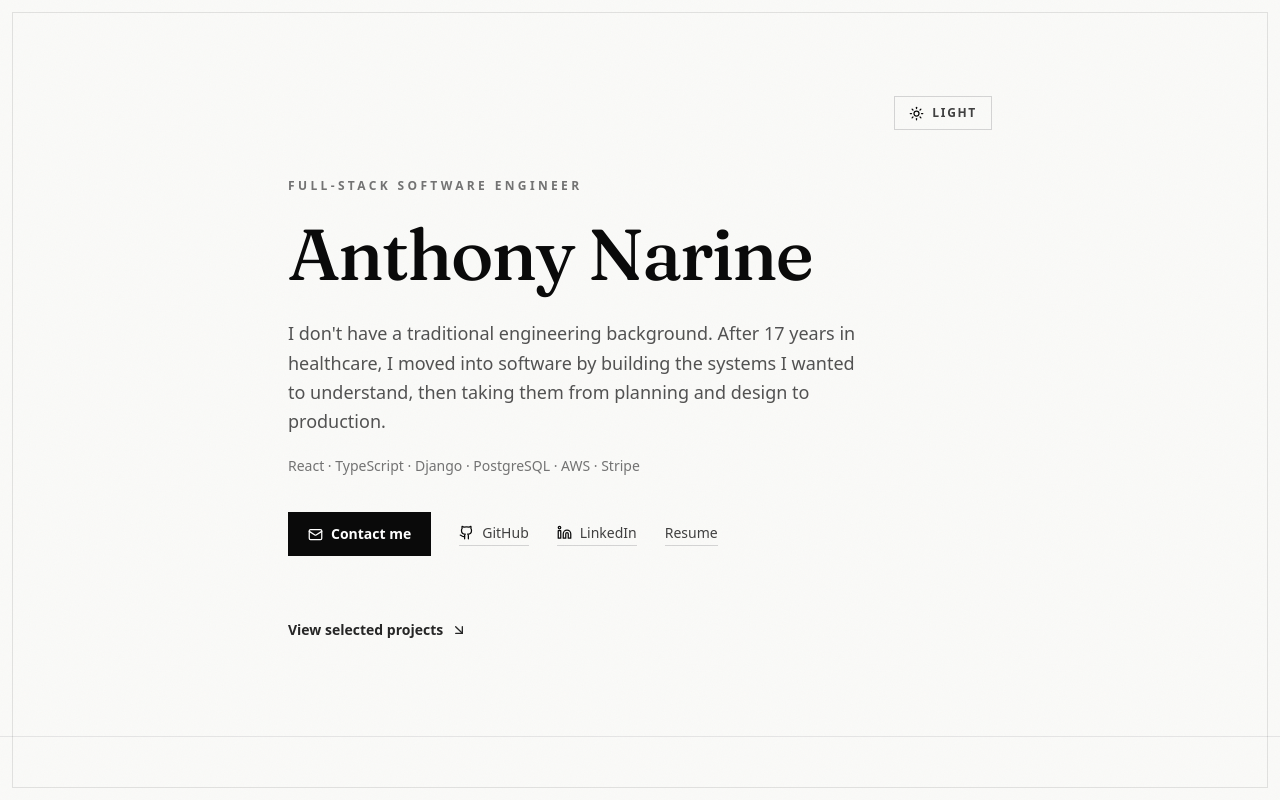
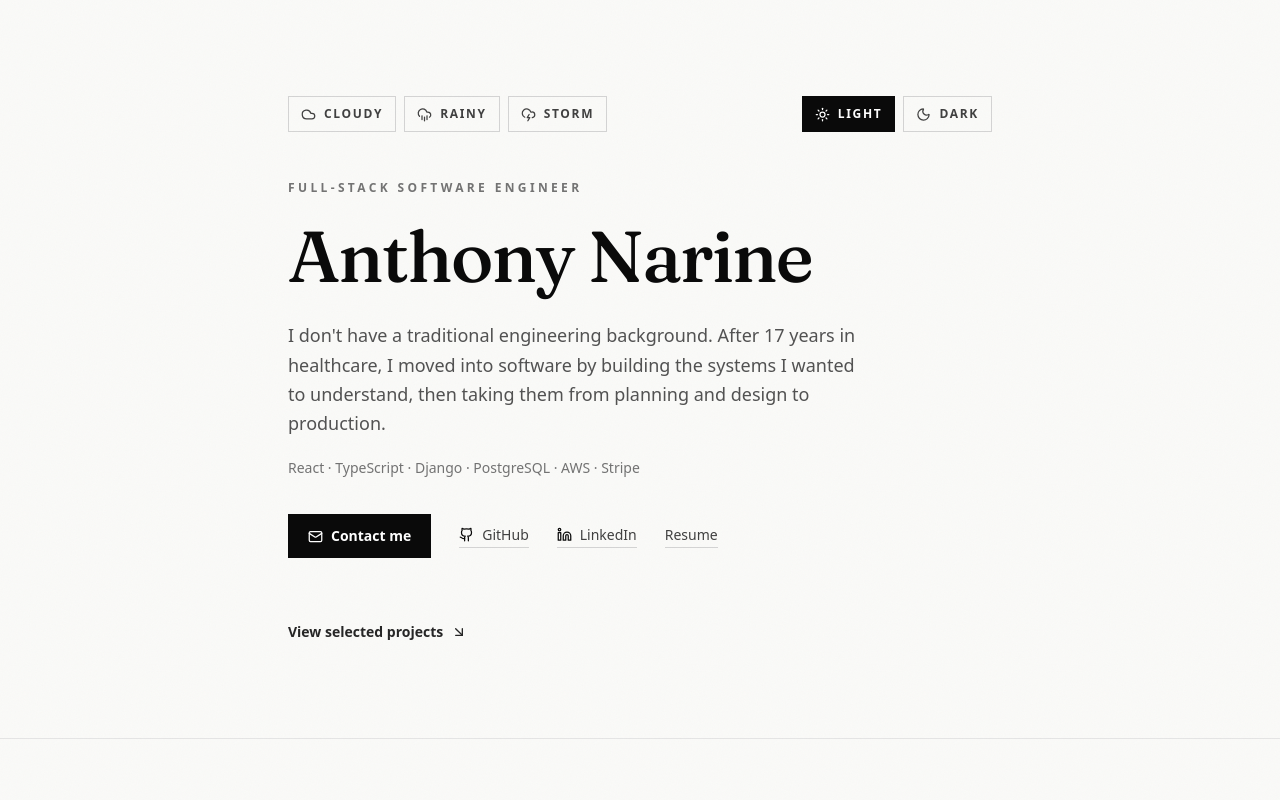
Before and after one commit to anthonynarine/portfolio-demo-hub, a React (Vite) app: page / in a window 1280 px wide. Shown: the top 800 px of the page. Built offline with nearby package versions, Linux system fonts and the light colour scheme.

Commit message:
updated resume and and few ui pieces

```diff
--- a/src/App.tsx
+++ b/src/App.tsx
@@ -17,7 +17,7 @@ const focusAreas = [
 
 export default function App() {
   return (
-    <div className="min-h-screen bg-[#FAFAF8] text-neutral-950 cloudy:bg-[#ECEFEB] dark:bg-neutral-950 rainy:bg-[#0F1113] dark:text-neutral-50">
+    <div className="min-h-screen bg-[#FAFAF8] text-neutral-950 cloudy:bg-[#D7DDE1] dark:bg-neutral-950 rainy:bg-[#0F1113] thunderstorm:bg-[#2D333B] dark:text-neutral-50">
       <div
         aria-hidden="true"
         className="bg-grain pointer-events-none fixed inset-0 z-30 opacity-[0.035] mix-blend-multiply cloudy:opacity-[0.06] dark:mix-blend-screen"
@@ -28,9 +28,8 @@ export default function App() {
       />
       <div
         aria-hidden="true"
-        className="pointer-events-none fixed inset-2 z-40 border border-neutral-950/10 cloudy:border-neutral-950/15 dark:border-neutral-50/10 sm:inset-3"
+        className="lightning-layer pointer-events-none fixed inset-0 z-30"
       />
-
       <Header
         name="Anthony Narine"
         headline="Full-stack software engineer"
@@ -70,7 +69,7 @@ export default function App() {
           </Reveal>
         </section>
 
-        <section className="border-y border-neutral-200 bg-[#F3F1EC] cloudy:border-neutral-300 cloudy:bg-[#E0E4DD] dark:border-neutral-800 dark:bg-neutral-900 rainy:bg-[#181B1F]">
+        <section className="border-y border-neutral-200 bg-[#F3F1EC] cloudy:border-neutral-300 cloudy:bg-[#C9D2D8] dark:border-neutral-800 dark:bg-neutral-900 rainy:bg-[#181B1F] thunderstorm:bg-[#3A424B]">
           <Reveal className="mx-auto grid max-w-3xl gap-10 px-5 py-16 sm:px-8 lg:max-w-3xl lg:grid-cols-[0.8fr_1.2fr] lg:px-16 lg:py-20">
             <div>
               <p className="text-xs font-semibold uppercase tracking-[0.28em] text-neutral-500 dark:text-neutral-400">
--- a/src/components/Header.tsx
+++ b/src/components/Header.tsx
@@ -37,7 +37,7 @@ export function Header({ name, headline, subhead }: HeaderProps) {
   const hasResume = Boolean(profileLinks.resume);
 
   return (
-    <header className="bg-[#FAFAF8] text-neutral-950 cloudy:bg-[#ECEFEB] dark:bg-neutral-950 rainy:bg-[#0F1113] dark:text-neutral-50">
+    <header className="bg-[#FAFAF8] text-neutral-950 cloudy:bg-[#D7DDE1] dark:bg-neutral-950 rainy:bg-[#0F1113] thunderstorm:bg-[#2D333B] dark:text-neutral-50">
       <div className="mx-auto flex min-h-[640px] max-w-3xl flex-col justify-center px-5 py-24 sm:px-8">
         <div className="animate-fade-up mb-12 flex justify-end">
           <ThemeToggle />
--- a/src/components/ThemeToggle.tsx
+++ b/src/components/ThemeToggle.tsx
@@ -2,40 +2,49 @@
 // # Filename: src/components/ThemeToggle.tsx
 
 import { useEffect, useState } from "react";
-import { Cloud, CloudRain, Moon, Sun } from "lucide-react";
+import { Cloud, CloudLightning, CloudRain, Moon, Sun } from "lucide-react";
 
-type ThemeMode = "light" | "cloudy" | "dark" | "rainy";
+type ThemeMode = "light" | "cloudy" | "dark" | "rainy" | "thunderstorm";
+
+const atmosphereModes: ThemeMode[] = ["cloudy", "rainy", "thunderstorm"];
+const baseModes: ThemeMode[] = ["light", "dark"];
 
 function setHtmlTheme(mode: ThemeMode) {
   const root = document.documentElement;
-  root.classList.remove("cloudy", "dark", "rainy");
+  root.classList.remove("cloudy", "dark", "rainy", "thunderstorm");
   if (mode !== "light") root.classList.add(mode);
 }
 
 function getInitialTheme(): ThemeMode {
   const saved = localStorage.getItem("theme") as ThemeMode | null;
-  if (saved === "light" || saved === "cloudy" || saved === "dark" || saved === "rainy") return saved;
+  if (
+    saved === "light" ||
+    saved === "cloudy" ||
+    saved === "dark" ||
+    saved === "rainy" ||
+    saved === "thunderstorm"
+  ) {
+    return saved;
+  }
 
   const prefersDark = window.matchMedia?.("(prefers-color-scheme: dark)").matches;
   return prefersDark ? "dark" : "light";
-}
-
-function getNextTheme(mode: ThemeMode): ThemeMode {
-  if (mode === "light") return "cloudy";
-  if (mode === "cloudy") return "dark";
-  if (mode === "dark") return "rainy";
-  return "light";
 }
 
 function getThemeIcon(mode: ThemeMode) {
   if (mode === "cloudy") return <Cloud size={15} />;
   if (mode === "dark") return <Moon size={15} />;
   if (mode === "rainy") return <CloudRain size={15} />;
+  if (mode === "thunderstorm") return <CloudLightning size={15} />;
   return <Sun size={15} />;
 }
 
 function getThemeLabel(mode: ThemeMode) {
   return mode[0].toUpperCase() + mode.slice(1);
+}
+
+function getVisibleLabel(mode: ThemeMode) {
+  return mode === "thunderstorm" ? "Storm" : getThemeLabel(mode);
 }
 
 export function ThemeToggle() {
@@ -45,24 +54,55 @@ export function ThemeToggle() {
     setHtmlTheme(mode);
   }, [mode]);
 
-  function toggleTheme() {
-    const next = getNextTheme(mode);
+  function chooseTheme(next: ThemeMode) {
     setMode(next);
     setHtmlTheme(next);
     localStorage.setItem("theme", next);
   }
 
+  function buttonClass(themeMode: ThemeMode) {
+    const isActive = mode === themeMode;
+    return [
+      "inline-flex h-9 items-center justify-center gap-2 border px-3 text-xs font-semibold uppercase tracking-[0.14em] transition",
+      isActive
+        ? "border-neutral-950 bg-neutral-950 text-white dark:border-neutral-50 dark:bg-neutral-50 dark:text-neutral-950"
+        : "border-neutral-300 text-neutral-700 hover:border-neutral-950 hover:text-neutral-950 dark:border-neutral-700 dark:text-neutral-300 dark:hover:border-neutral-50 dark:hover:text-neutral-50",
+    ].join(" ");
+  }
+
   return (
-    <button
-      type="button"
-      onClick={toggleTheme}
-      className="inline-flex items-center gap-2 border border-neutral-300 px-3.5 py-2 text-xs font-semibold uppercase tracking-[0.14em] text-neutral-700 transition hover:border-neutral-950 hover:text-neutral-950 dark:border-neutral-700 dark:text-neutral-300 dark:hover:border-neutral-50 dark:hover:text-neutral-50"
-      aria-label={`Toggle theme, current mode ${getThemeLabel(mode)}`}
-    >
-      <span className="text-neutral-950 dark:text-neutral-50">
-        {getThemeIcon(mode)}
-      </span>
-      <span className="hidden sm:inline">{getThemeLabel(mode)}</span>
-    </button>
+    <div className="flex w-full flex-wrap items-center justify-between gap-3">
+      <div className="flex flex-wrap items-center gap-2" aria-label="Atmosphere modes">
+        {atmosphereModes.map((themeMode) => (
+          <button
+            key={themeMode}
+            type="button"
+            onClick={() => chooseTheme(themeMode)}
+            className={buttonClass(themeMode)}
+            aria-pressed={mode === themeMode}
+            aria-label={`Use ${getThemeLabel(themeMode)} mode`}
+          >
+            {getThemeIcon(themeMode)}
+            <span className="hidden sm:inline">{getVisibleLabel(themeMode)}</span>
+          </button>
+        ))}
+      </div>
+
+      <div className="flex items-center gap-2" aria-label="Light and dark modes">
+        {baseModes.map((themeMode) => (
+          <button
+            key={themeMode}
+            type="button"
+            onClick={() => chooseTheme(themeMode)}
+            className={buttonClass(themeMode)}
+            aria-pressed={mode === themeMode}
+            aria-label={`Use ${getThemeLabel(themeMode)} mode`}
+          >
+            {getThemeIcon(themeMode)}
+            <span className="hidden sm:inline">{getThemeLabel(themeMode)}</span>
+          </button>
+        ))}
+      </div>
+    </div>
   );
 }
--- a/src/index.css
+++ b/src/index.css
@@ -4,8 +4,9 @@
 @import "tailwindcss";
 
 @custom-variant cloudy (&:where(.cloudy, .cloudy *));
-@custom-variant dark (&:where(.dark, .dark *, .rainy, .rainy *));
+@custom-variant dark (&:where(.dark, .dark *, .rainy, .rainy *, .thunderstorm, .thunderstorm *));
 @custom-variant rainy (&:where(.rainy, .rainy *));
+@custom-variant thunderstorm (&:where(.thunderstorm, .thunderstorm *));
 
 /* # Step 0: theme tokens (Tailwind v4 is CSS-config, no tailwind.config.js) */
 @theme {
@@ -56,9 +57,16 @@ html.rainy body {
   color-scheme: dark;
 }
 
+html.thunderstorm,
+html.thunderstorm body {
+  background-color: #2d333b;
+  color: #fafafa;
+  color-scheme: dark;
+}
+
 html.cloudy,
 html.cloudy body {
-  background-color: #ecefeb;
+  background-color: #d7dde1;
   color: #0a0a0a;
   color-scheme: light;
 }
@@ -116,28 +124,58 @@ html.rainy .rain-layer {
   opacity: 0.1;
 }
 
+.lightning-layer {
+  background:
+    linear-gradient(112deg, transparent 0 45%, rgb(255 255 255 / 0.42) 45.6% 47.2%, transparent 47.8% 100%),
+    linear-gradient(70deg, transparent 0 48%, rgb(255 255 255 / 0.32) 48.6% 50.3%, transparent 50.9% 100%),
+    linear-gradient(126deg, transparent 0 45%, rgb(255 255 255 / 0.28) 45.7% 47.1%, transparent 47.7% 100%),
+    radial-gradient(circle at 68% 14%, rgb(255 255 255 / 0.18), transparent 18%),
+    linear-gradient(180deg, rgb(70 78 88 / 0.2), transparent 55%);
+  background-position: 66% 5%, 68% 22%, 65% 31%, 0 0, 0 0;
+  background-size: 82px 170px, 74px 92px, 68px 110px, 100% 100%, 100% 100%;
+  background-repeat: no-repeat;
+  opacity: 0;
+}
+
+html.thunderstorm .lightning-layer {
+  opacity: 0.08;
+  animation: lightning-flash 7.5s linear infinite;
+}
+
+html.thunderstorm .bg-grain {
+  opacity: 0.09;
+}
+
+html.thunderstorm .border-neutral-800 {
+  border-color: #48515b;
+}
+
+html.thunderstorm .text-neutral-400 {
+  color: #c4cbd2;
+}
+
 html.cloudy .bg-grain {
-  opacity: 0.075;
+  opacity: 0.07;
 }
 
 html.cloudy .border-neutral-200 {
-  border-color: #d5d9d2;
+  border-color: #c2cbd1;
 }
 
 html.cloudy .border-neutral-300 {
-  border-color: #bdc3bb;
+  border-color: #aab6bf;
 }
 
 html.cloudy .text-neutral-500 {
-  color: #6f766e;
+  color: #5f6972;
 }
 
 html.cloudy .text-neutral-600 {
-  color: #59615a;
+  color: #4d5861;
 }
 
 html.cloudy .text-neutral-700 {
-  color: #3f4741;
+  color: #35404a;
 }
 
 @keyframes rain-fall {
@@ -146,10 +184,36 @@ html.cloudy .text-neutral-700 {
   }
 }
 
+@keyframes lightning-flash {
+  0%,
+  58%,
+  63%,
+  100% {
+    opacity: 0.08;
+  }
+  59% {
+    opacity: 0.4;
+  }
+  60% {
+    opacity: 0.12;
+  }
+  61% {
+    opacity: 0.3;
+  }
+  62% {
+    opacity: 0.08;
+  }
+}
+
 @media (prefers-reduced-motion: reduce) {
   html.rainy .rain-layer {
     animation: none;
     opacity: 0.045;
+  }
+
+  html.thunderstorm .lightning-layer {
+    animation: none;
+    opacity: 0.08;
   }
 }
 
@@ -169,8 +233,10 @@ html.cloudy .text-neutral-700 {
   body,
   html.dark,
   html.rainy,
+  html.thunderstorm,
   html.dark body,
-  html.rainy body {
+  html.rainy body,
+  html.thunderstorm body {
     background-color: #ffffff !important;
     color: #0a0a0a !important;
     color-scheme: light !important;
--- a/src/pages/ResumePage.tsx
+++ b/src/pages/ResumePage.tsx
@@ -29,7 +29,7 @@ export default function ResumePage() {
   }, []);
 
   return (
-    <div className="resume-page min-h-screen bg-[#FAFAF8] text-neutral-950 cloudy:bg-[#ECEFEB] dark:bg-neutral-950 rainy:bg-[#0F1113] dark:text-neutral-50 print:min-h-0 print:bg-white">
+    <div className="resume-page min-h-screen bg-[#FAFAF8] text-neutral-950 cloudy:bg-[#D7DDE1] dark:bg-neutral-950 rainy:bg-[#0F1113] thunderstorm:bg-[#2D333B] dark:text-neutral-50 print:min-h-0 print:bg-white">
       <main className="mx-auto max-w-3xl px-5 py-12 sm:px-8 print:max-w-none print:px-0 print:py-0">
         <ResumeHeader />
         <ResumeSummary />
```
Also changed, not shown: scripts/generate-ats-resume.mjs (+8 -7 lines), src/features/resume/data/resumeData.ts (+19 -10 lines), 1 other file (tests, documents, lock files or other folders).
